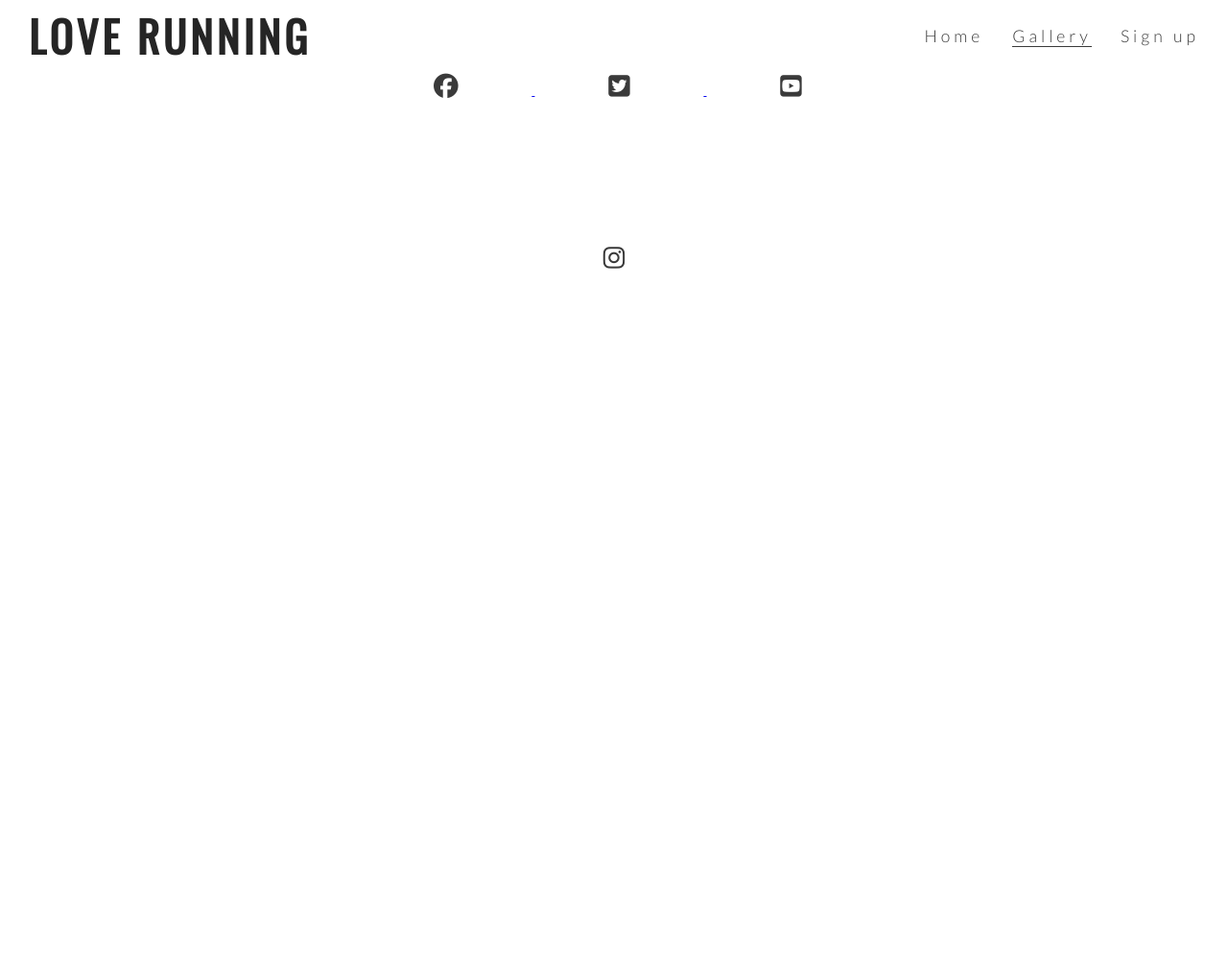
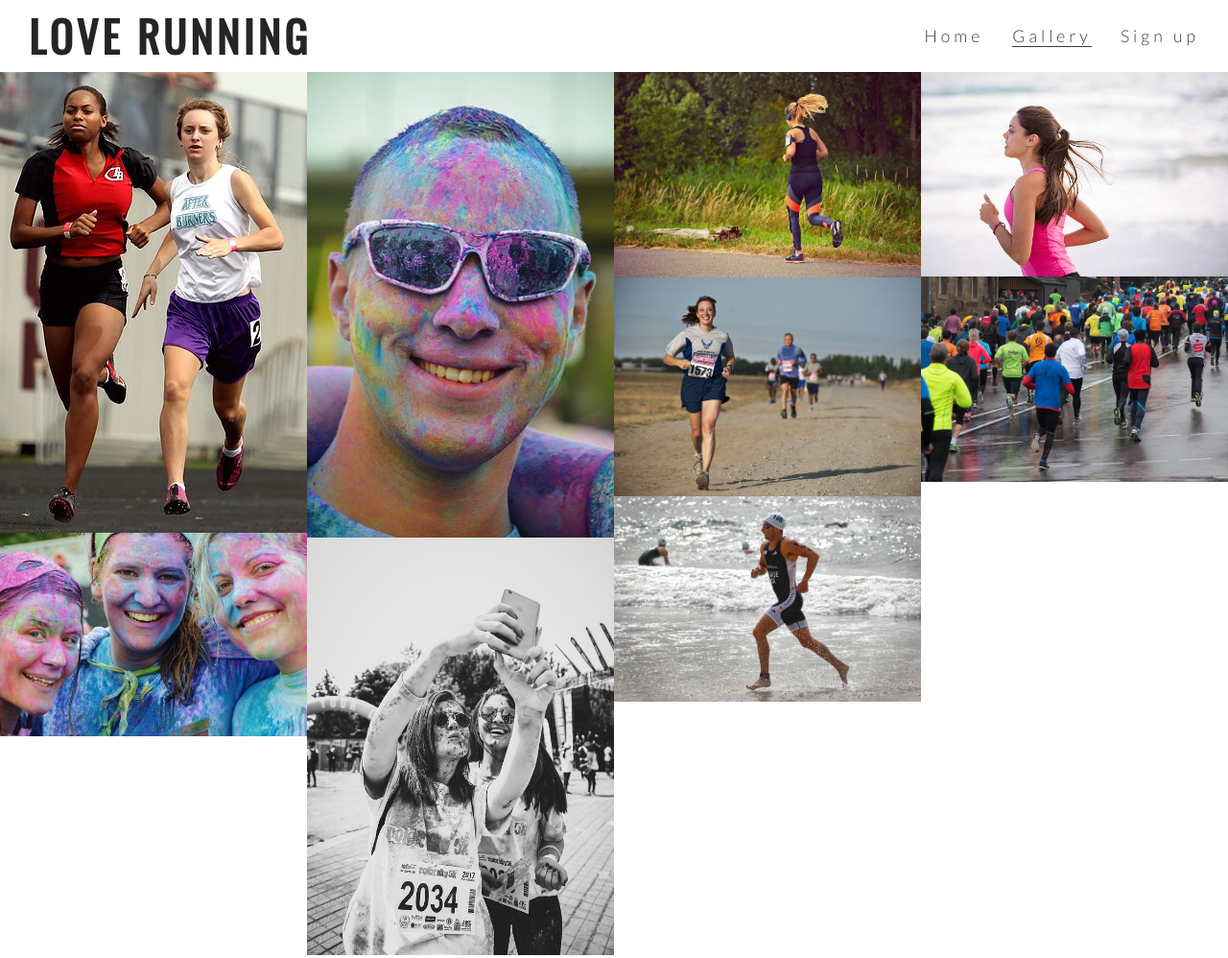
Before and after one commit to Villelligiulia/love-running, a plain HTML site: page gallery.html in a window 1280 px wide. Shown: the top 998 px of the page at 96% size. Before the commit the page ends 800 px from the top, so only its background shows below. Drawn offline with nearby package versions, Linux system fonts and the light colour scheme.

Commit message:
Add galley images and masonry styling

```diff
--- a/assets/css/style.css
+++ b/assets/css/style.css
@@ -221,3 +221,15 @@ footer {
   padding:5%;
   color:#3a3a3a;
 }
+
+/*gallery*/
+
+#photos {
+  clear:both;
+  line-height: 0;
+  column-count: 4;
+  column-gap: 0;
+}
+#photos > img {
+  width:100%;
+}
--- a/gallery.html
+++ b/gallery.html
@@ -26,6 +26,18 @@
             </ul>
         </nav>
     </header>
+    <section id="photos">
+        <img src="assets/images/athletes.jpg" alt="Two athletes running together">
+        <img src="assets/images/girls.jpg" alt="Three girls at charity paint running festival">
+        <img src="assets/images/man.jpg" alt="Solo man running jogging on a beach">
+        <img src="assets/images/mud-run.jpg" alt="Man at charity paint running festival">
+        <img src="assets/images/runner1.jpg" alt="Solo female running jogging trough poenix park">
+        <img src="assets/images/runner2.jpg" alt="Runners competing in marathon">
+        <img src="assets/images/runner3.jpg" alt="Solo female runner jogging on a beach">
+        <img src="assets/images/runner4.jpg" alt="Large group of runners taking part in a marathon on a rainy day">
+        <img src="assets/images/running_gang.jpg" alt="Two women runners taking a muddy selfie after the Mad Runners Championship">
+
+    </section>
 
     <footer>
 
```
Also changed, not shown: assets/images/athletes.jpg (added), assets/images/girls.jpg (added), assets/images/man.jpg (added), assets/images/mud-run.jpg (added), assets/images/runner1.jpg (added), assets/images/runner2.jpg (added), assets/images/runner3.jpg (added), assets/images/runner4.jpg (added), assets/images/running_gang.jpg (added).
